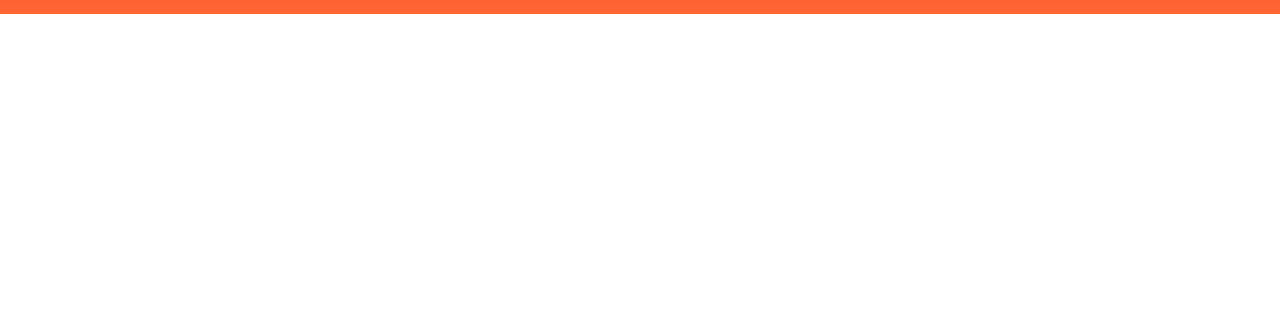
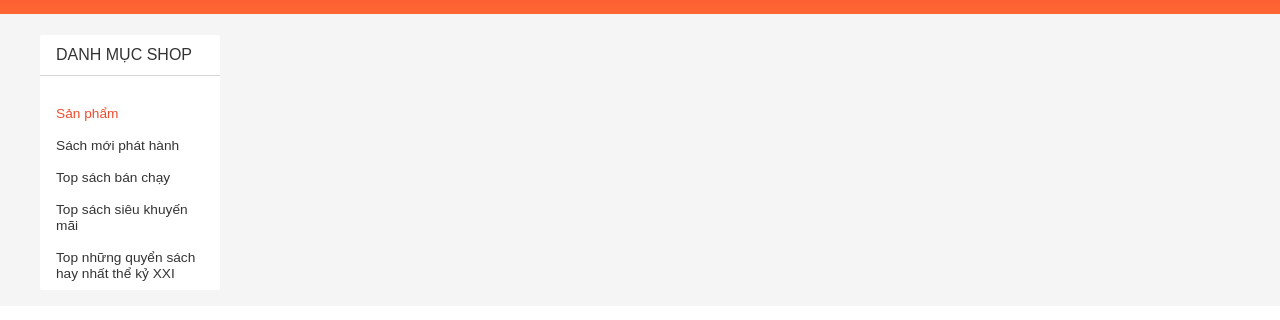
Before and after one commit to phamlethaohien/web, a plain HTML site: page Source base/index.html in a window 1280 px wide. Shown: the part 106-426 px from the top of the page. Drawn offline with Linux system fonts and the light colour scheme.

Commit message:
Category

```diff
--- a/Source base/assets/ css/base.css
+++ b/Source base/assets/ css/base.css
@@ -23,6 +23,8 @@ html{
     font-family: Arial;
     box-sizing: border-box;
 }
+
+/* Responsive */
 .grid{
     width: 1200px;
     max-width: 100%;
@@ -36,6 +38,23 @@ html{
 .grid__row{
     display: flex;
     flex-wrap: wrap;
+    margin-left: -12px;
+    margin-right: -12px;
+}
+
+/* Test */
+
+.grid__column-2{
+    padding-left: 12px;
+    padding-right: 12px;
+    width: 16.6667%;
+}
+
+.grid__column-10{
+    padding-left: 12px;
+    padding-right: 12px;
+    width: 83.3334%;
+
 }
 
 /* Animation */
--- a/Source base/assets/ css/main.css
+++ b/Source base/assets/ css/main.css
@@ -1,3 +1,4 @@
+/* Header */
 .header{
     height: var(--header-height);
     background-image: -webkit-linear-gradient(#f53d2d, #f63);
@@ -767,3 +768,48 @@
 .header__cart-view-cart:hover{
     opacity: 0.8;
 }
+
+/* App Container */
+.app__container{
+    background-color: #f5f5f5;
+}
+
+.category{
+    border-radius: 2px;
+    background-color: var(--white-color);
+    /* padding: 8px 16px; */
+}
+
+.category__heading{
+    font-weight: 100;
+    font-size: 16px;
+    color: var(--text-color);
+    padding: 12px 16px;
+    border-bottom: 1px solid var(--border-color);
+}
+
+.category-list{
+    padding-left: 0;
+    list-style: none;
+}
+
+.category-item{
+
+}
+
+.category-item--active .category-item__link{
+    color: var(--primary-color);
+}
+
+.category-item__link{
+    position: relative;
+    text-decoration: none;
+    font-size: 13.7px;
+    color: var(--text-color);
+    padding: 8px 16px;
+    display: block;
+}
+
+.category-item__link:hover{
+    background-color: #ecececd2;;
+}
--- a/Source base/index.html
+++ b/Source base/index.html
@@ -221,8 +221,36 @@
             </div>
         </header>
 
-        <div class="container">
+        <div class="app__container">
+            <div class="grid">
+                <div class="grid__row">
+                    <div class="grid__column-2">
+                        <nav class="category">
+                            <h4 class="category__heading">DANH MỤC SHOP</h4>
+                            <ul class="category-list">
+                                <li class="category-item category-item--active">
+                                    <a href="" class="category-item__link">Sản phẩm</a>
+                                </li>
+                                <li class="category-item">
+                                    <a href="" class="category-item__link">Sách mới phát hành</a>
+                                </li>
+                                <li class="category-item">
+                                    <a href="" class="category-item__link">Top sách bán chạy</a>
+                                </li>
+                                <li class="category-item">
+                                    <a href="" class="category-item__link">Top sách siêu khuyến mãi</a>
+                                </li>
+                                <li class="category-item">
+                                    <a href="" class="category-item__link">Top những quyển sách hay nhất thể kỷ XXI</a>
+                                </li>
+                            </ul>
+                        </nav>
+                    </div>
+                    <div class="grid__column-10">
 
+                    </div>
+                </div>
+            </div>
         </div>
 
         <footer class="footer">
```
